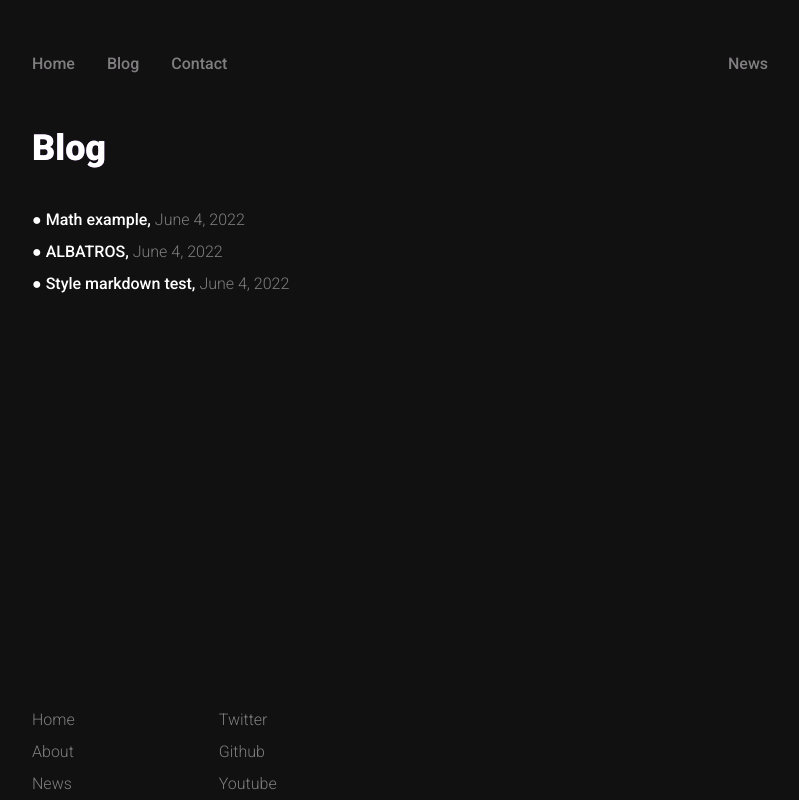
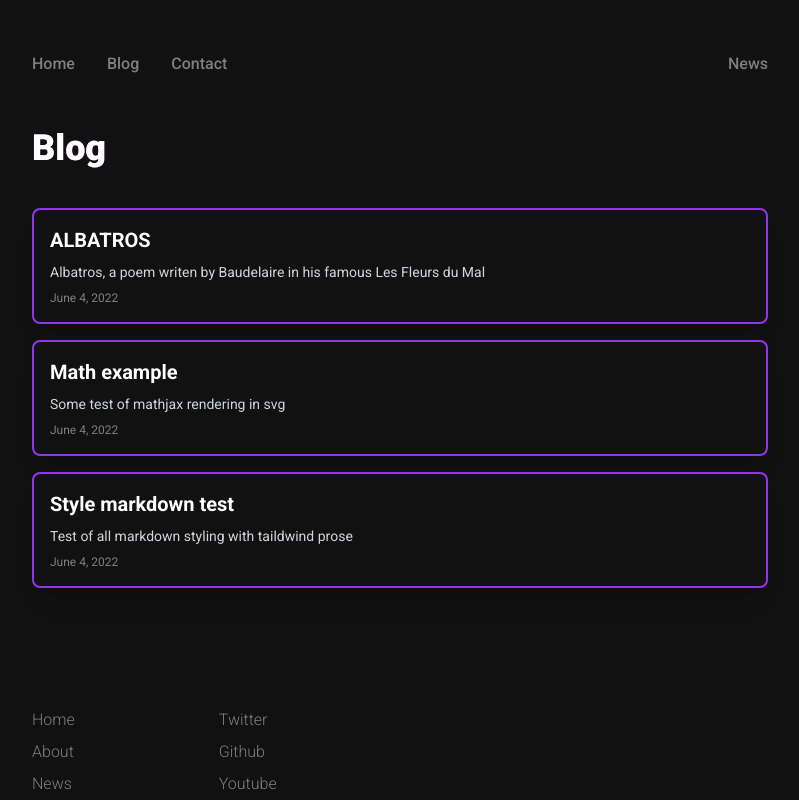
Before and after one commit to MagamedT/magamedtmsk, a Next.js app: page /Blog in a window 1280 px wide. Shown: the whole page, without its empty margins (240-1039 px from the left). Built offline with nearby package versions, Linux system fonts and the light colour scheme.

Commit message:
change blog style and added abstract to markdown post

```diff
--- /dev/null
+++ b/components/Article.js
@@ -0,0 +1,11 @@
+
+
+export default function Article({ post }) {
+  return (
+    <div className="w-full my-4 p-4 flex flex-col border-solid border-2 border-[#9234ea] rounded-lg shadow-xl hover:shadow-[#9234ea] hover:shadow-sm hover:scale-105 transition-all duration-300 cursor-pointer bg-[#111111]">
+        <h2 className="text-white font-bold text-xl mb-2">{post.frontMatter.title}</h2>
+        <h3 className="text-gray-300 text-sm mb-2">{post.frontMatter.abstract}</h3>
+        <h4 className="text-[#807e80] text-xs">{post.frontMatter.date}</h4>
+    </div>
+  )
+}
--- a/pages/Blog.js
+++ b/pages/Blog.js
@@ -6,6 +6,7 @@ import fs from 'fs'
 import * as path  from 'path'
 import matter from 'gray-matter'
 import Link from 'next/link'
+import Article from '../components/Article'
 
 export default function Blog( { posts }) {
   return (
@@ -23,7 +24,7 @@ export default function Blog( { posts }) {
             <Link href = {'/blog/' + post.slug}  passHref  key={index}>
 
               <div className="my-2 hover:scale-105 transition-all duration-300 cursor-pointer">
-                 <p className="text-white font-medium">● {post.frontMatter.title}, <span className="text-[#807e80] font-light">{post.frontMatter.date}</span></p>
+                 <Article post = {post}/>
               </div>
 
             </Link>
@@ -33,6 +34,11 @@ export default function Blog( { posts }) {
     </div>
   )
 }
+
+/**<p className="text-white font-medium">● {post.frontMatter.title}, <span className="text-[#807e80] font-light">{post.frontMatter.date}</span></p>
+ *
+ * hover:scale-105 transition-all duration-300
+ */
 
 
 export const getStaticProps = async () => {
--- a/posts/mythirdpost.mdx
+++ b/posts/albatros.mdx
@@ -1,6 +1,7 @@
 ---
 title: ALBATROS
 date: 'June 4, 2022'
+abstract: "Albatros, a poem writen by Baudelaire in his famous Les Fleurs du Mal"
 ---
 
 
--- a/posts/mathjax-test.mdx
+++ b/posts/mathjax-test.mdx
@@ -1,6 +1,7 @@
 ---
 title: Math example
 date: 'June 4, 2022'
+abstract: "Some test of mathjax rendering in svg"
 ---
 
 
--- a/posts/style-test.mdx
+++ b/posts/style-test.mdx
@@ -1,6 +1,7 @@
 ---
 title: Style markdown test
 date: 'June 4, 2022'
+abstract: "Test of all markdown styling with taildwind prose"
 ---
 
 
--- a/styles/globals.css
+++ b/styles/globals.css
@@ -14,8 +14,9 @@
 @layer base {
     * {
         font-family: 'Roboto', sans-serif;
+    }
+    html {
         @apply bg-[#111111];
-
     }
 
 }
```
